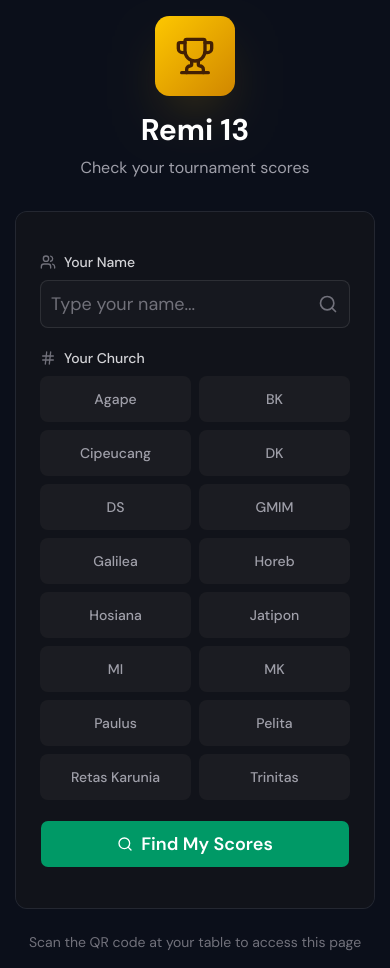
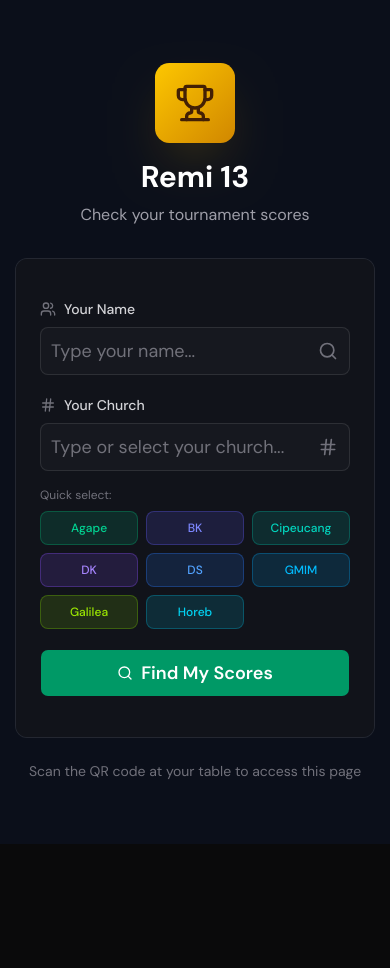
Before and after one commit to talax0n/REMI-13, a Next.js app: page /player in a window 390 px wide. After the commit the page ends 844 px from the top, so only its background shows below. Built offline with nearby package versions, Linux system fonts and the light colour scheme.

Commit message:
feat: refine mobile view on entering player

```diff
--- a/app/player/page.tsx
+++ b/app/player/page.tsx
@@ -64,8 +64,11 @@ function LoginForm({
   const [errors, setErrors] = useState({ name: false, church: false });
   const [showSuggestions, setShowSuggestions] = useState(false);
   const [filteredNames, setFilteredNames] = useState<string[]>([]);
+  const [showChurchSuggestions, setShowChurchSuggestions] = useState(false);
+  const [filteredChurches, setFilteredChurches] = useState<string[]>([]);
   const inputRef = useRef<HTMLInputElement>(null);
 
+  // Filter names based on input
   useEffect(() => {
     if (name.trim()) {
       const filtered = availableParticipants.filter(p =>
@@ -79,6 +82,21 @@ function LoginForm({
     }
   }, [name, availableParticipants]);
 
+  // Filter churches based on input
+  useEffect(() => {
+    if (church.trim()) {
+      const filtered = churches.filter(c =>
+        c.toLowerCase().includes(church.toLowerCase()) &&
+        c.toLowerCase() !== church.toLowerCase()
+      ).slice(0, 5);
+      setFilteredChurches(filtered);
+      setShowChurchSuggestions(filtered.length > 0);
+    } else {
+      setShowChurchSuggestions(false);
+      setFilteredChurches([]);
+    }
+  }, [church, churches]);
+
   const handleNameChange = (e: React.ChangeEvent<HTMLInputElement>) => {
     setName(e.target.value);
     setErrors(prev => ({ ...prev, name: false }));
@@ -89,9 +107,21 @@ function LoginForm({
     setShowSuggestions(false);
   };
 
+  const handleChurchChange = (value: string) => {
+    setChurch(value);
+    setErrors(prev => ({ ...prev, church: false }));
+  };
+
+  const handleSelectChurch = (selectedChurch: string) => {
+    setChurch(selectedChurch);
+    setShowChurchSuggestions(false);
+    setErrors(prev => ({ ...prev, church: false }));
+  };
+
   const handleSubmit = (e: React.FormEvent) => {
     e.preventDefault();
     setShowSuggestions(false);
+    setShowChurchSuggestions(false);
     const newErrors = {
       name: !name.trim(),
       church: !church.trim(),
@@ -190,27 +220,82 @@ function LoginForm({
                 )}
               </div>
 
-              {/* Church Selection */}
-              <div className="space-y-2">
+              {/* Church Selection with Search */}
+              <div className="space-y-2 relative">
                 <label className="text-sm font-medium text-zinc-300 flex items-center gap-2">
                   <Hash className="w-4 h-4 text-zinc-500" />
                   Your Church
                 </label>
-                <div className="grid grid-cols-2 gap-2">
-                  {churches.map((churchName) => {
-                    const isSelected = church === churchName;
+
+                {/* Church Input */}
+                <div className="relative">
+                  <Input
+                    type="text"
+                    value={church}
+                    onChange={(e) => handleChurchChange(e.target.value)}
+                    onFocus={() => church.trim() && filteredChurches.length > 0 && setShowChurchSuggestions(true)}
+                    onBlur={() => setTimeout(() => setShowChurchSuggestions(false), 200)}
+                    placeholder="Type or select your church..."
+                    autoComplete="off"
+                    className={`bg-zinc-800/50 border-white/10 text-white h-12 text-lg pr-10 ${
+                      errors.church ? 'border-red-500/50 focus:border-red-500' : ''
+                    }`}
+                  />
+                  <Hash className="absolute right-3 top-1/2 -translate-y-1/2 w-5 h-5 text-zinc-500 pointer-events-none" />
+                </div>
+
+                {/* Church Search Suggestions */}
+                <AnimatePresence>
+                  {showChurchSuggestions && filteredChurches.length > 0 && (
+                    <motion.div
+                      initial={{ opacity: 0, y: -10 }}
+                      animate={{ opacity: 1, y: 0 }}
+                      exit={{ opacity: 0, y: -10 }}
+                      className="absolute z-50 left-0 right-0 top-full mt-1 bg-zinc-800 border border-white/10 rounded-lg shadow-xl overflow-hidden"
+                    >
+                      {filteredChurches.map((suggestion, index) => {
+                        const churchStyle = getChurchStyle(suggestion);
+                        return (
+                          <button
+                            key={suggestion}
+                            type="button"
+                            onClick={() => handleSelectChurch(suggestion)}
+                            onMouseDown={(e) => e.preventDefault()}
+                            className={`
+                              w-full px-4 py-3 text-left text-white text-sm
+                              hover:bg-zinc-700/50 transition-colors flex items-center gap-3
+                              ${index !== filteredChurches.length - 1 ? 'border-b border-white/5' : ''}
+                            `}
+                          >
+                            <div className={`w-8 h-8 rounded-lg flex items-center justify-center ${churchStyle.bg}`}>
+                              <Hash className={`w-4 h-4 ${churchStyle.text}`} />
+                            </div>
+                            <div className="flex-1">
+                              <span className="font-medium">{suggestion}</span>
+                            </div>
+                          </button>
+                        );
+                      })}
+                    </motion.div>
+                  )}
+                </AnimatePresence>
+
+                {/* Quick Select Grid (shows when input is empty) */}
+                {!church && !showChurchSuggestions && (
+                  <div className="pt-2">
+                    <p className="text-xs text-zinc-500 mb-2">Quick select:</p>
+                    <div className="grid grid-cols-3 sm:grid-cols-4 gap-2">
+                      {churches.slice(0, 8).map((churchName) => {
                         const churchStyle = getChurchStyle(churchName);
                         return (
                           <button
                             key={churchName}
                             type="button"
-                        onClick={() => setChurch(churchName)}
+                            onClick={() => handleSelectChurch(churchName)}
                             className={`
-                          px-3 py-3 rounded-lg text-sm font-medium transition-all duration-200
-                          ${isSelected
-                            ? `${churchStyle.bg} ${churchStyle.text} ${churchStyle.border} border`
-                            : 'bg-zinc-800/50 text-zinc-400 border border-transparent hover:bg-zinc-700/50'
-                          }
+                              px-2 py-2 rounded-lg text-xs font-medium transition-all duration-200
+                              ${churchStyle.bg} ${churchStyle.text} ${churchStyle.border} border
+                              hover:opacity-80
                             `}
                           >
                             {churchName}
@@ -218,6 +303,9 @@ function LoginForm({
                         );
                       })}
                     </div>
+                  </div>
+                )}
+
                 {errors.church && (
                   <p className="text-red-400 text-sm flex items-center gap-1">
                     <AlertCircle className="w-3 h-3" />
```
Lines whose indentation alone changed are shown as unchanged.
